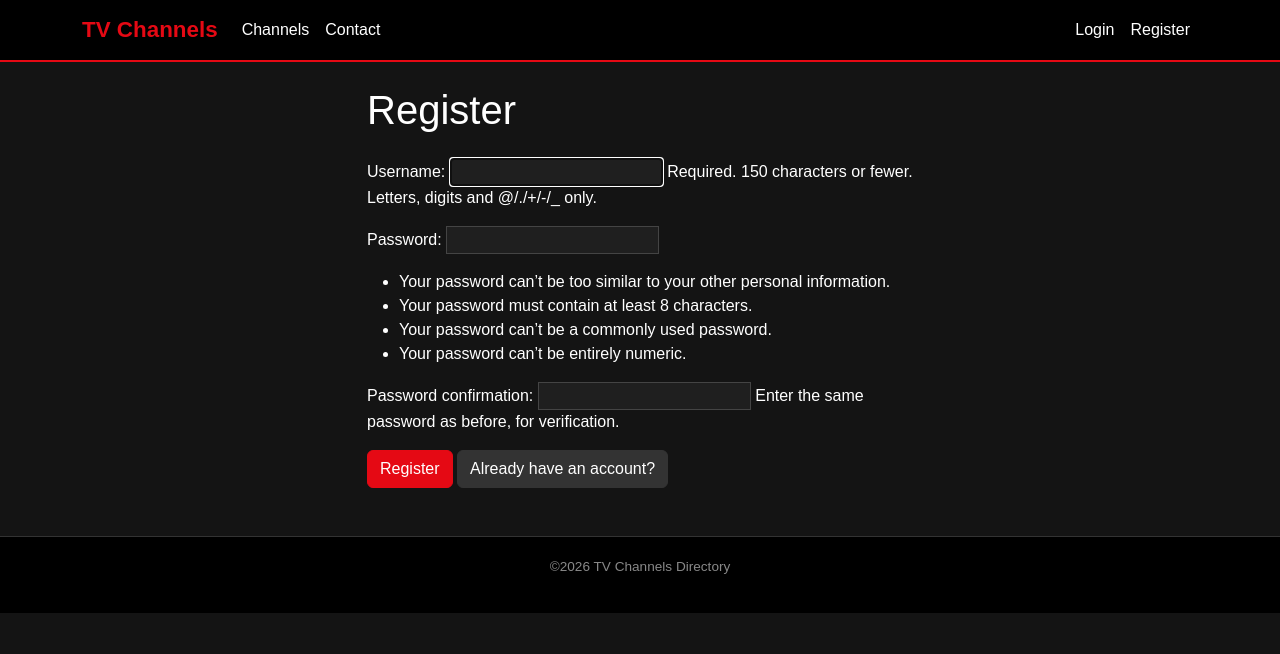
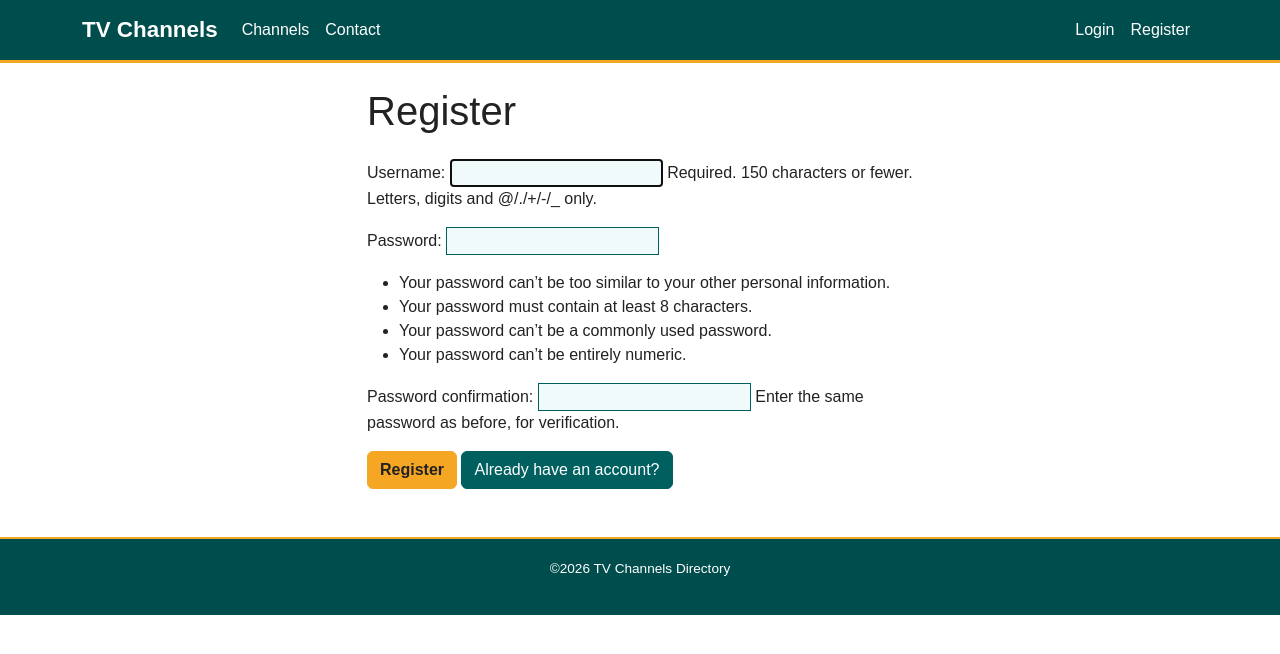
Before and after one commit to IljaSolovejs/ChannelHub, a Django app: page /accounts/register/ in a window 1280 px wide. Shown: the top 654 px of the page. Run offline with Django 5.2, Linux system fonts and the light colour scheme; parts of the project's set-up code (start-up, migrations or seed data) failed here and were passed over.

Commit message:
Update colour scheme

```diff
--- a/tvchannels/static/main.css
+++ b/tvchannels/static/main.css
@@ -1,28 +1,29 @@
 body {
     font-family: Arial, sans-serif;
-    background-color: #141414;
-    color: #fff;
+    background-color: #ffffff;
+    color: #222;
 }
 
 h1, h2, h3 {
-    color: #fff;
+    color: #222;
 }
 
 a {
-    color: #e50914;
+    color: #005f5f;
 }
 
 a:hover {
-    color: #ff2929;
+    color: #f5a623;
 }
 
 .navbar {
-    background-color: #000 !important;
-    border-bottom: 2px solid #e50914;
+    background-color: #004d4d !important;
+    border: none !important;
+    border-bottom: 3px solid #f5a623 !important;
 }
 
 .navbar-brand {
-    color: #e50914 !important;
+    color: #ffffff !important;
     font-weight: bold;
     font-size: 1.4em;
 }
@@ -32,50 +33,68 @@ a:hover {
 }
 
 .nav-link:hover {
-    color: #e50914 !important;
+    color: #f5a623 !important;
 }
 
 .card {
-    background-color: #1f1f1f;
-    color: #fff;
-    border: 1px solid #333;
+    background-color: #c8f0ee;
+    color: #222;
+    border: 1px solid #005f5f;
+    border-bottom: 4px solid #005f5f;
 }
 
 .card-title {
+    color: #222;
+    font-weight: bold;
+}
+
+.card-text {
+    color: #333;
+}
+
+.btn-primary {
+    background-color: #f5a623;
+    border-color: #f5a623;
+    color: #222;
+    font-weight: bold;
+}
+
+.btn-primary:hover {
+    background-color: #d4891a;
+    border-color: #d4891a;
+    color: #222;
+}
+
+.btn-secondary {
+    background-color: #005f5f;
+    border-color: #005f5f;
     color: #fff;
 }
 
-.card-text {
-    color: #ccc;
+.btn-secondary:hover {
+    background-color: #004040;
+    border-color: #004040;
+    color: #fff;
 }
 
-.btn-primary {
-    background-color: #e50914;
-    border-color: #e50914;
-}
-
-.btn-primary:hover {
-    background-color: #b2070f;
-    border-color: #b2070f;
-}
-
-.btn-secondary {
-    background-color: #333;
-    border-color: #333;
+.btn-danger {
+    background-color: #c0392b;
+    border-color: #c0392b;
 }
 
 footer {
     text-align: center;
     font-size: 0.85em;
-    color: #888;
+    color: #555;
     padding: 20px 0;
-    border-top: 1px solid #333;
+    border-top: 2px solid #f5a623;
     margin-top: 40px;
-    background-color: #000;
+    background-color: #004d4d;
+    color: #fff;
 }
 
 input, select, textarea {
-    background-color: #1f1f1f !important;
-    color: #fff !important;
-    border: 1px solid #444 !important;
+    background-color: #f0fafa !important;
+    color: #222 !important;
+    border: 1px solid #005f5f !important;
 }
```
